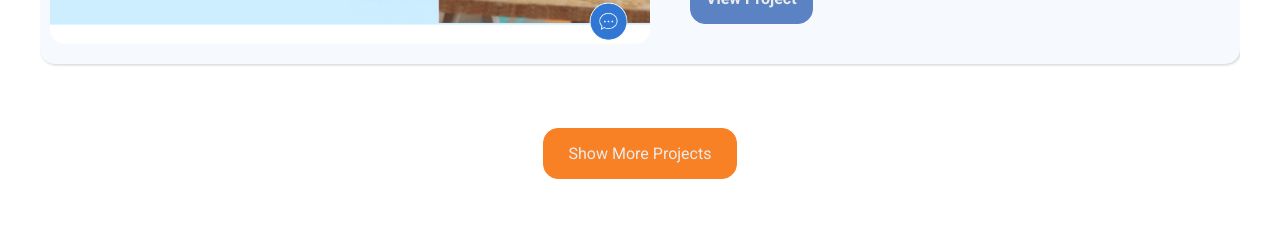
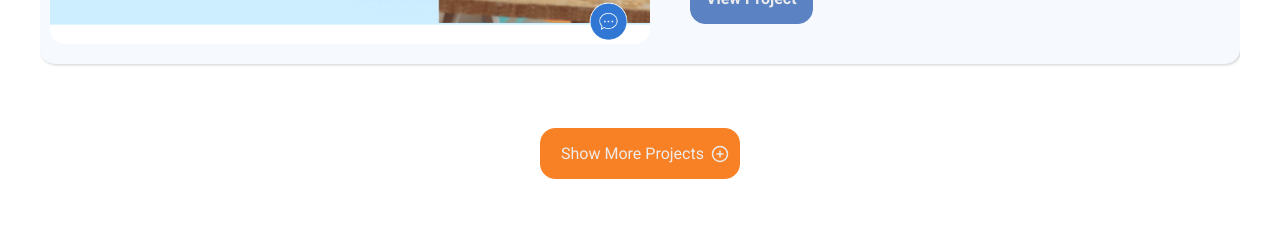
Before and after one commit to rabeeqiblawi/portfolio-nextjs, a Next.js app: page / in a window 1280 px wide. Shown: the part 1400-1629 px from the top of the page. Built offline with nearby package versions, Linux system fonts and the light colour scheme.

Commit message:
Update Show more projects Btn

```diff
--- a/src/app/Home.module.css
+++ b/src/app/Home.module.css
@@ -44,7 +44,10 @@
 
 
 .showMoreContainer button {
-    padding: 15px 25px;
+    display:flex;
+    align-items: center;
+    padding: 15px 35px;
+    padding-left: 20px;
     border-radius: 15px;
     margin: 30px auto;
     border:1px solid var(--btn-orange);
@@ -53,6 +56,14 @@
     color: var(--text-light);
     cursor: pointer;
     transition: 0.2s;
+    position: relative;
+}
+
+.showMoreContainer button span {
+    display: flex;
+    font-size: 18px;
+    position: absolute;
+    right: 10px;
 }
 
 .showMoreContainer button:hover {
--- a/src/app/page.js
+++ b/src/app/page.js
@@ -10,6 +10,7 @@ import Contact from '@/components/contact/Contact'
 import TeamMemberCard from '@/components/cards/TeamMemberCard'
 import { useEffect, useState } from 'react';
 
+import { FiPlusCircle, FiMinusCircle } from "react-icons/fi";
 
 export default function Home() {
   const filteredProjects = websiteInformation.content.projects.data.filter(project => project.visibleHome && !project.isHidden);
@@ -24,14 +25,14 @@ export default function Home() {
   const [maxHeight, setMaxHeight] = useState('420px'); // Initial max-height
 
   useEffect(() => {
-    if (showMoreProjects){
+    if (showMoreProjects) {
       const numProjects = filteredProjects.length;
       const itemHeight = 420; // Height of each item with gap 400 + 20
       const totalHeight = numProjects * (itemHeight);
       setMaxHeight(`${totalHeight}px`);
     }
-    else{
-      const totalHeight= '420';
+    else {
+      const totalHeight = '420';
       setMaxHeight(`${totalHeight}px`);
     }
   }, [showMoreProjects]);
@@ -66,6 +67,7 @@ export default function Home() {
             <div className={styles.showMoreContainer}>
               <button onClick={showMore}>
                 {!showMoreProjects ? "Show More Projects" : "Show Less Projects"}
+                {!showMoreProjects ? <span><FiPlusCircle /></span> : <span><FiMinusCircle /></span>}
               </button>
             </div>
           </>
```
Lines whose indentation alone changed are shown as unchanged.
